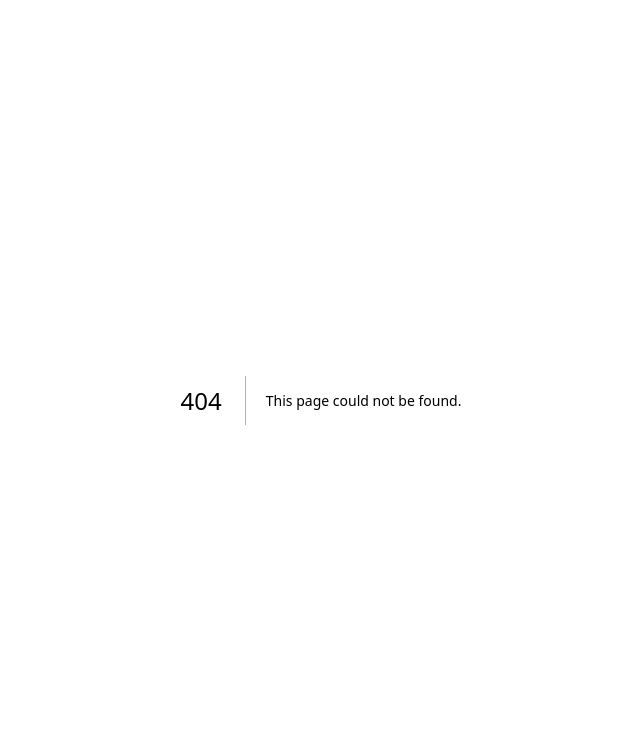
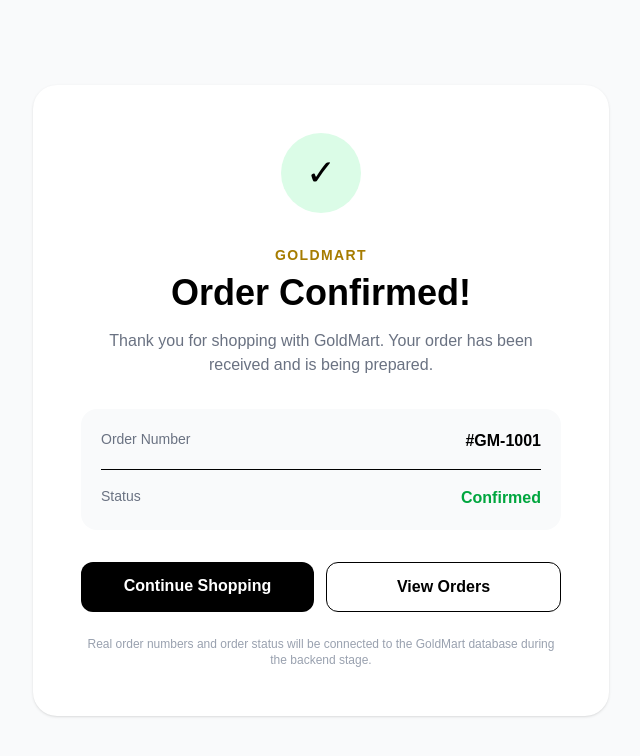
Before and after one commit to oscar1-max/Gold-mart-Ybsr, a Next.js app: page /order-success in a window 1280 px wide. Before the commit this address had no page. Shown: the top 756 px of the page, without its empty margins (319-959 px from the left). Built offline with nearby package versions, Linux system fonts and the light colour scheme.

Commit message:
Add Order Success Page component

```diff
--- /dev/null
+++ b/app/order-success/page.tsx
@@ -0,0 +1,77 @@
+import Link from "next/link";
+
+export default function OrderSuccessPage() {
+  return (
+    <main className="flex min-h-screen items-center justify-center bg-gray-50 px-4 text-black">
+
+      <div className="w-full max-w-xl rounded-3xl bg-white p-8 text-center shadow-sm sm:p-12">
+
+        <div className="mx-auto flex h-20 w-20 items-center justify-center rounded-full bg-green-100 text-4xl">
+          ✓
+        </div>
+
+        <p className="mt-8 text-sm font-bold uppercase tracking-widest text-[#A67C00]">
+          GoldMart
+        </p>
+
+        <h1 className="mt-2 text-3xl font-black sm:text-4xl">
+          Order Confirmed!
+        </h1>
+
+        <p className="mx-auto mt-4 max-w-md text-gray-500">
+          Thank you for shopping with GoldMart. Your order has
+          been received and is being prepared.
+        </p>
+
+        <div className="mt-8 rounded-2xl bg-gray-50 p-5 text-left">
+
+          <div className="flex justify-between border-b pb-4">
+            <span className="text-sm text-gray-500">
+              Order Number
+            </span>
+
+            <span className="font-bold">
+              #GM-1001
+            </span>
+          </div>
+
+          <div className="flex justify-between pt-4">
+            <span className="text-sm text-gray-500">
+              Status
+            </span>
+
+            <span className="font-bold text-green-600">
+              Confirmed
+            </span>
+          </div>
+
+        </div>
+
+        <div className="mt-8 flex flex-col gap-3 sm:flex-row">
+
+          <Link
+            href="/"
+            className="flex-1 rounded-xl bg-black px-6 py-3 font-bold text-white"
+          >
+            Continue Shopping
+          </Link>
+
+          <Link
+            href="/orders"
+            className="flex-1 rounded-xl border px-6 py-3 font-bold"
+          >
+            View Orders
+          </Link>
+
+        </div>
+
+        <p className="mt-6 text-xs text-gray-400">
+          Real order numbers and order status will be connected
+          to the GoldMart database during the backend stage.
+        </p>
+
+      </div>
+
+    </main>
+  );
+}
```
